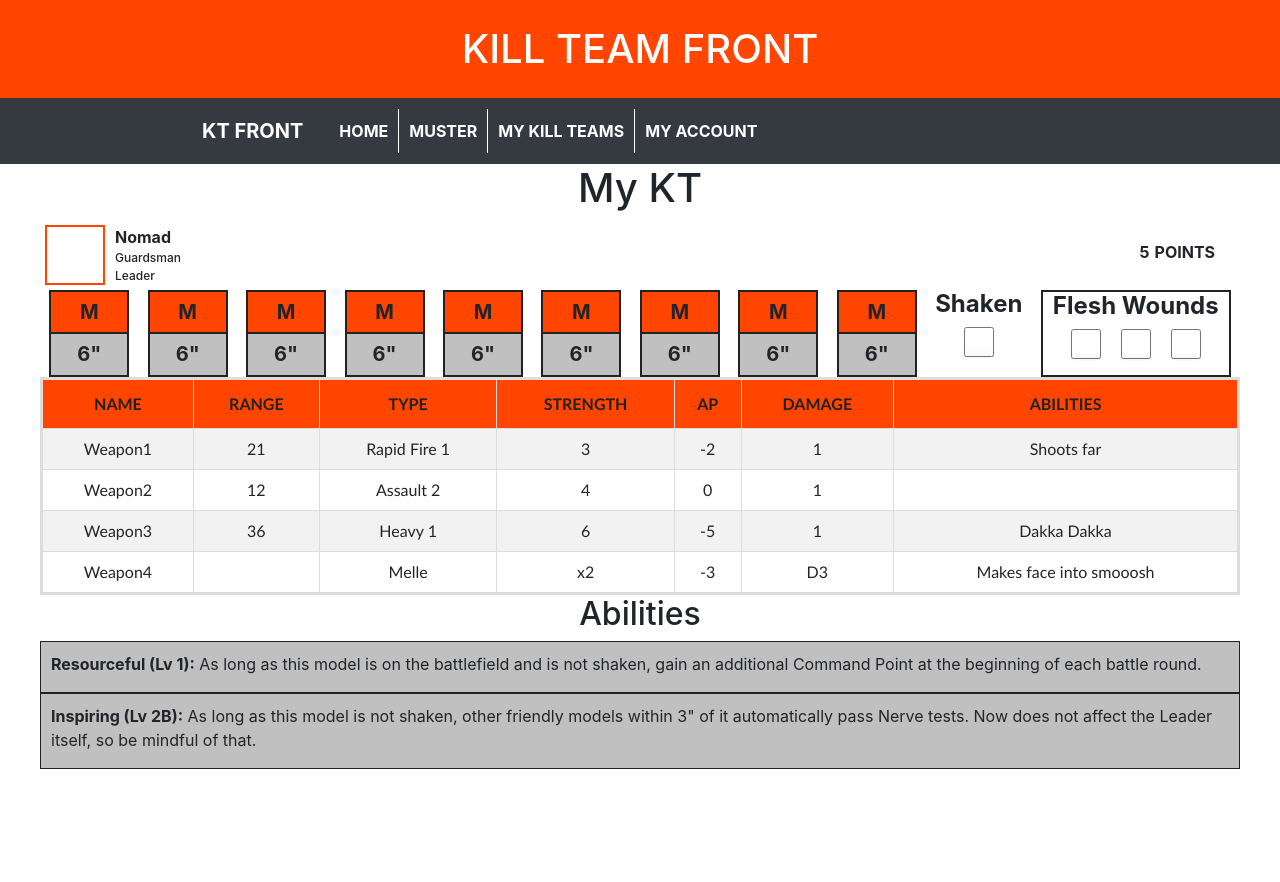
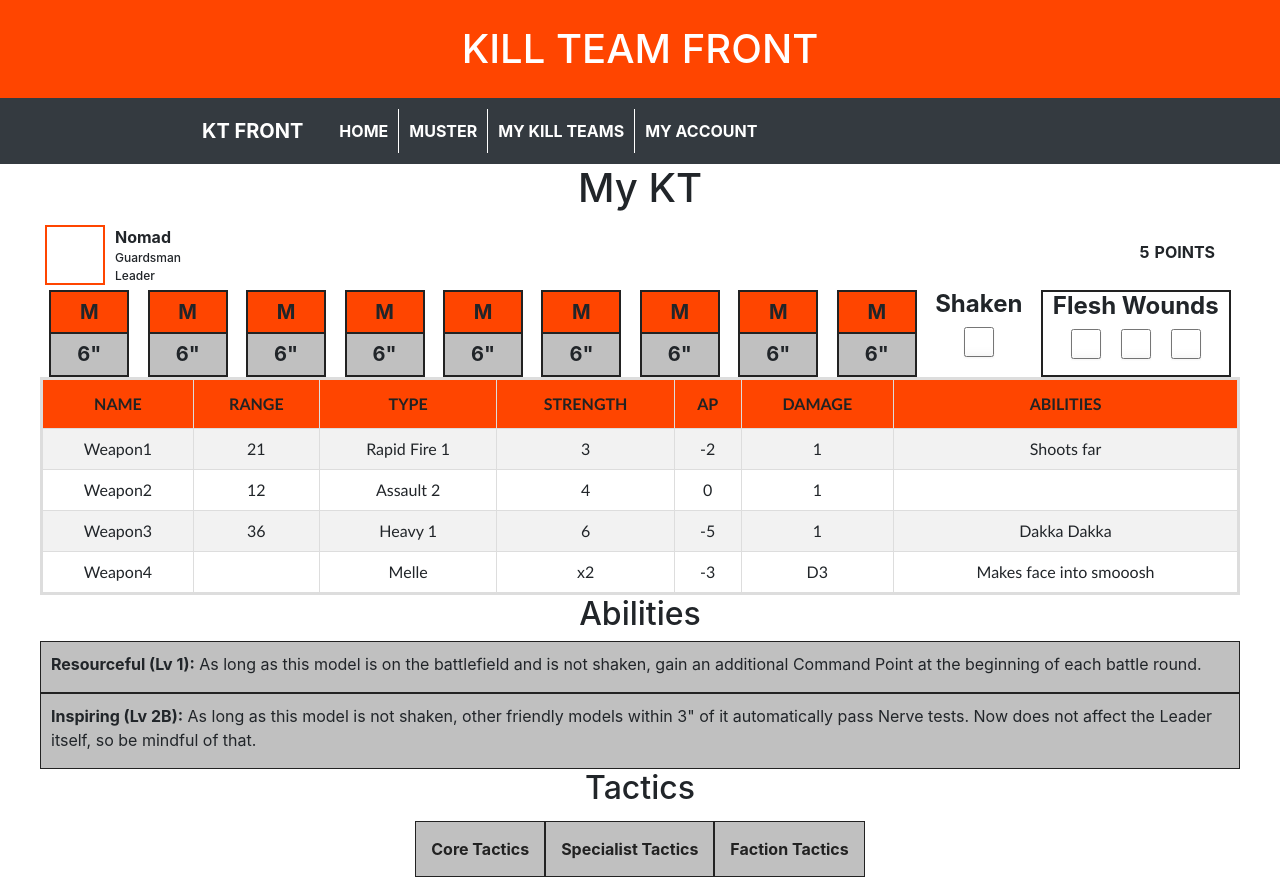
Before and after one commit to Nomad9-0/KTFront, a React (Create React App) app: page /my_kt in a window 1280 px wide. Before the commit the page ends 800 px from the top, so only its background shows below. Built offline with nearby package versions, Linux system fonts and the light colour scheme.

Commit message:
tactics container initial build

```diff
--- a/src/components/my_kt/MyKt.js
+++ b/src/components/my_kt/MyKt.js
@@ -3,6 +3,7 @@
 import QuickInfo from '../quick_info/QuickInfo';
 import WeaponsBox from '../weapons_box/WeaponsBox';
 import Abilities from '../abilities/Abilities';
+import Tactics from '../tactics/Tactics';
 import './MyKt.css';
 
 class MyKt extends React.Component  {
@@ -14,6 +15,7 @@
         <QuickInfo />
         <WeaponsBox />
         <Abilities />
+        <Tactics />
       </div>
     );
   }
--- /dev/null
+++ b/src/components/tactics/Tactics.css
@@ -0,0 +1,27 @@
+.tacticsTab {
+    display: inline-block;
+    padding: 5px;
+}
+.tabLink {
+    overflow: hidden;
+    border: 1px solid #222;
+    background-color: silver;
+    color: #222;
+    padding: 15px;
+    font-weight: 700;
+}
+.tabLink:hover {
+    overflow: hidden;
+    background-color: orangered;
+    color: #FFF;
+}
+.tacticsTab button.active {
+    background-color: orangered;
+    color: #FFF;
+}
+.tabContent {
+    display: none;
+    padding: 6px 12px;
+    border: 1px solid #ccc;
+    border-top: none;
+}
--- /dev/null
+++ b/src/components/tactics/Tactics.js
@@ -0,0 +1,60 @@
+import React from 'react';
+import TacticsCard from './TacticsCard';
+import './Tactics.css';
+
+class Tactics extends React.Component  {
+
+  render(){
+    function openTactic(evt, tacticSection) {
+        // Declare all variables
+        const tabContent = document.getElementsByClassName("tabContent");
+        const tabLink = document.getElementsByClassName("tabLink");
+        let i;
+
+        // Get all elements with class="tabcontent" and hide them
+        for (i = 0; i < tabContent.length; i++) {
+          tabContent[i].style.display = "none";
+        }
+        // Get all elements with class="tablinks" and remove the class "active"
+        for (i = 0; i < tabLink.length; i++) {
+          tabLink[i].className = tabLink[i].className.replace(" active", "");
+        }
+
+        // Show the current tab, and add an "active" class to the button that opened the tab
+        document.getElementById(tacticSection).style.display = "block";
+        evt.currentTarget.className += " active";
+    }
+    return (
+      <div className="Tactics">
+        <h2>Tactics</h2>
+        <div className='tacticsTab'>
+            <button className='core_tactics_tab tabLink' onClick={openTactic}>Core Tactics</button>
+            <button className='specialist_tactics_tab tabLink' onClick={openTactic}>Specialist Tactics</button>
+            <button className='faction_tactics_tab tabLink' onClick={openTactic}>Faction Tactics</button>
+        </div>
+
+        <div id="core_tactics" className="tabContent">
+            <div id="tacticsDisplay">
+                <TacticsCard />
+                <TacticsCard />
+                <TacticsCard />
+            </div>
+        </div>
+        <div id="specialist_tactics" className="tabContent">
+            <div id="tacticsDisplay">
+                <TacticsCard />
+                <TacticsCard />
+            </div>
+        </div>
+        <div id="faction_tactics" className="tabContent">
+            <div id="tacticsDisplay">
+                <TacticsCard />
+            </div>
+        </div>
+
+      </div>
+    );
+  }
+}
+
+export default Tactics;
--- /dev/null
+++ b/src/components/tactics/TacticsCard.js
@@ -0,0 +1,17 @@
+import React from 'react';
+import './TacticsCard.css';
+
+class TacticsCard extends React.Component  {
+  render(){
+    return (
+    // Will pull card data from backend
+      <div className="TacticsCard">
+          <p id='tacticName'>Name</p>
+          <p id='tacticBody'>Body</p>
+          <p id='tacticPont'>2</p>
+      </div>
+    );
+  }
+}
+
+export default TacticsCard;
```
Also changed, not shown: src/components/tactics/TacticsCard.css (added).
